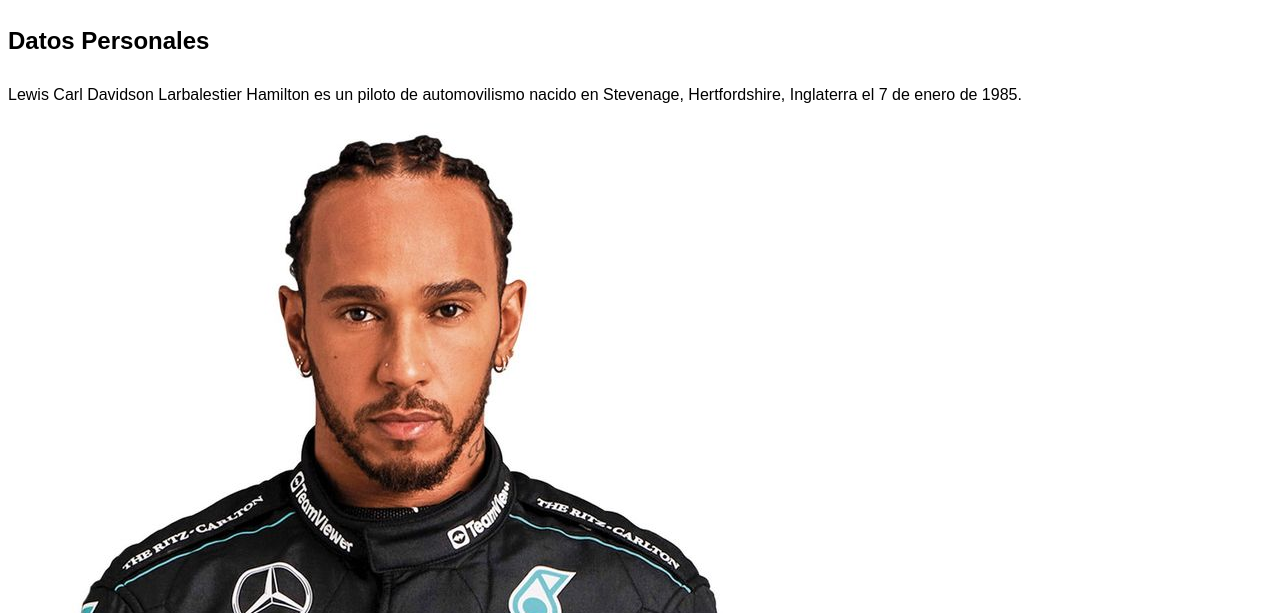
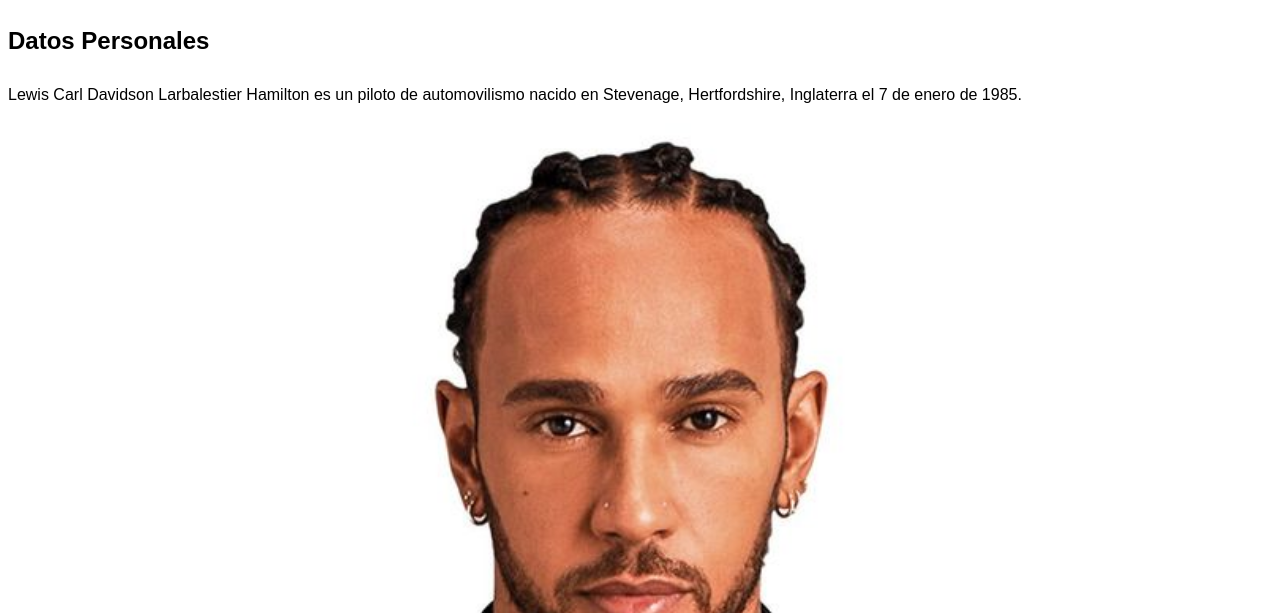
Before and after one commit to uo289715/SEW, a plain HTML site: page piloto.html in a window 1280 px wide. Shown: the part 187-800 px from the top of the page. Drawn offline with Linux system fonts and the light colour scheme.

Commit message:
Add files via upload

```diff
--- a/estilo/estilo.css
+++ b/estilo/estilo.css
@@ -97,10 +97,20 @@ td {
     padding: 10px; /* Espaciado interno */
     text-align: center; /* Alineación del texto a la izquierda */
 }
-/* Especificidad: 002*/
-picture source{
-    width:100%;
-    height: auto;
+/* Especificidad:001*/
+picture {
+    display: block; /* Asegura que el contenedor ocupe todo el ancho */
+    max-width: 100%; /* Limita el ancho máximo al 100% del contenedor padre */
+    height: auto; /* Mantiene la relación de aspecto */
+    overflow: hidden; /* Oculta el desbordamiento de contenido */
+    margin: 0 auto; /* Centra la imagen en el contenedor */
+}
+
+/* Especificidad:002*/
+picture img {
+    width: 100%; /* La imagen ocupa el 100% del ancho del contenedor */
+    height: auto; /* Mantiene la relación de aspecto */
+    object-fit: cover; /* Asegura que la imagen cubra el contenedor sin distorsionarse */
 }
 /* Especificidad: 001*/
 video {
--- a/estilo/layout.css
+++ b/estilo/layout.css
@@ -33,7 +33,7 @@ header h1 {
         display: block; /* Cada enlace ocupa toda la línea */
         padding: 10px;
         text-align: left; /* Alinear los enlaces a la izquierda */
-        border-bottom: 1px solid rgba(255, 255, 255, 0.2); /* Separador entre enlaces */
+        border-bottom: 1px; /* Separador entre enlaces */
     }
 }
 /* Estilo para el menú de navegación */
```
